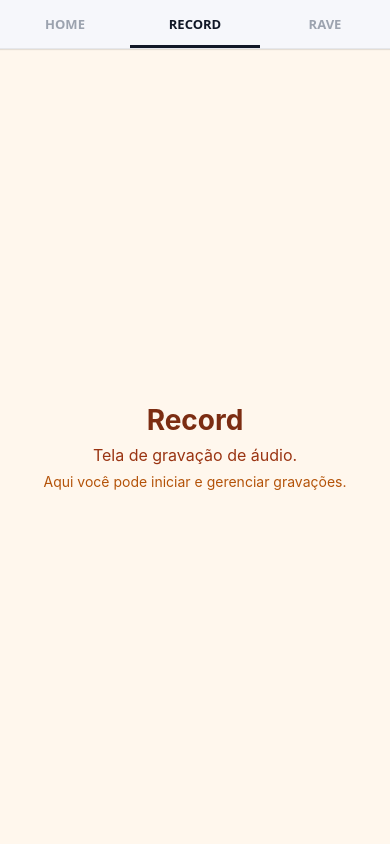
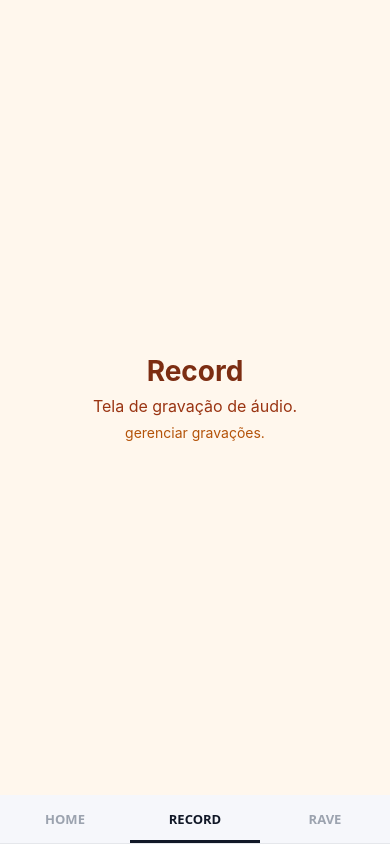
Before and after one commit to edusilvaramos/echoRave, a React Native app: screen /Record in a window 390 px wide. Built offline with nearby package versions, Linux system fonts and the light colour scheme.

Commit message:
feat navigator screens + styles

```diff
--- a/App.js
+++ b/App.js
@@ -2,59 +2,39 @@ import React from 'react';
 import { StatusBar } from 'expo-status-bar';
 import { NavigationContainer } from '@react-navigation/native';
 import { createMaterialTopTabNavigator } from '@react-navigation/material-top-tabs';
+import { tabRouteOptions, tabScreenOptions } from './assets/styles/navigationOptions';
 
 import HomeScreen from './src/screens/HomeScreen';
 import RecordScreen from './src/screens/RecordScreen';
 import RaveScreen from './src/screens/RaveScreen';
 
+// main swipe tab navigator for the three screens
 const Tab = createMaterialTopTabNavigator();
 
 export default function App() {
   return (
     <NavigationContainer>
-      <Tab.Navigator
-        screenOptions={{
-          tabBarActiveTintColor: '#111827',
-          tabBarInactiveTintColor: '#9ca3af',
-          tabBarLabelStyle: {
-            fontSize: 13,
-            fontWeight: '600',
-            textTransform: 'uppercase',
-          },
-          tabBarStyle: {
-            backgroundColor: '#f6f7fb',
-            borderBottomWidth: 1,
-            borderBottomColor: '#e5e7eb',
-          },
-          tabBarIndicatorStyle: {
-            backgroundColor: '#111827',
-            height: 3,
-          },
-        }}
-      >
+
+      {/* all screens */}
+      <Tab.Navigator screenOptions={tabScreenOptions}
+      // ux, is more easy to swipe between tabs when the tab bar is in bottom
+      tabBarPosition="bottom">
         <Tab.Screen
           name="Home"
           component={HomeScreen}
-          options={{
-            tabBarLabel: 'Home',
-          }}
+          options={tabRouteOptions.Home}
         />
         <Tab.Screen
           name="Record"
           component={RecordScreen}
-          options={{
-            tabBarLabel: 'Record',
-          }}
+          options={tabRouteOptions.Record}
         />
         <Tab.Screen
           name="Rave"
           component={RaveScreen}
-          options={{
-            tabBarLabel: 'Rave',
-          }}
+          options={tabRouteOptions.Rave}
         />
       </Tab.Navigator>
-      <StatusBar style="auto" />
     </NavigationContainer>
   );
 }
--- a/assets/styles/colors.js
+++ b/assets/styles/colors.js
@@ -1,5 +1,5 @@
 
-
+// Design tokens for consistent colors across screens, controls, and audio states.
 const colors = {
   // Backgrounds
   background: '#0B1120',
--- a/assets/styles/navigationOptions.js
+++ b/assets/styles/navigationOptions.js
@@ -1,8 +1,34 @@
-export const topTabScreenOptions = {
+// global behavior and look for the tab navigator !
+export const tabScreenOptions = {
   swipeEnabled: true,
   animationEnabled: true,
+  tabBarActiveTintColor: "#111827",
+  tabBarInactiveTintColor: "#9ca3af",
   tabBarLabelStyle: {
-    fontWeight: "700",
-    textTransform: "none",
+    fontSize: 13,
+    fontWeight: "600",
+    textTransform: "uppercase",
+  },
+  tabBarStyle: {
+    backgroundColor: "#f6f7fb",
+    borderBottomWidth: 1,
+    borderBottomColor: "#e5e7eb",
+  },
+  tabBarIndicatorStyle: {
+    backgroundColor: "#111827",
+    height: 3,
   },
 };
+
+// to keep screen files focused on content
+export const tabRouteOptions = {
+  Home: {
+    tabBarLabel: "Home",
+  },
+  Record: {
+    tabBarLabel: "Record",
+  },
+  Rave: {
+    tabBarLabel: "Rave",
+  },
+};
--- a/assets/styles/navigationStyles.js
+++ b/assets/styles/navigationStyles.js
@@ -2,6 +2,7 @@ import { StyleSheet } from "react-native";
 
 import { Fonts } from "@/constants/theme";
 
+// Generic modal spacing and touch targets.
 export const modalStyles = StyleSheet.create({
   container: {
     flex: 1,
@@ -15,6 +16,7 @@ export const modalStyles = StyleSheet.create({
   },
 });
 
+// Visual utilities for the explore header area.
 export const exploreStyles = StyleSheet.create({
   headerImage: {
     color: "#808080",
--- a/assets/styles/screenStyles.js
+++ b/assets/styles/screenStyles.js
@@ -1,5 +1,6 @@
 import { StyleSheet } from "react-native";
 
+// shared screen styles
 export const homeScreenStyles = StyleSheet.create({
   container: {
     flex: 1,
@@ -25,6 +26,7 @@ export const homeScreenStyles = StyleSheet.create({
   },
 });
 
+// warm palette helps differentiate the recording workflow from the other tabs
 export const recordScreenStyles = StyleSheet.create({
   container: {
     flex: 1,
@@ -50,6 +52,7 @@ export const recordScreenStyles = StyleSheet.create({
   },
 });
 
+// cool palette highlights the remix/processing area as a distinct step
 export const raveScreenStyles = StyleSheet.create({
   container: {
     flex: 1,
--- a/src/screens/HomeScreen.js
+++ b/src/screens/HomeScreen.js
@@ -1,16 +1,13 @@
 import React from "react";
 import { Text, View } from "react-native";
 
-import { homeScreenStyles as styles } from "@/assets/styles/screenStyles";
+import { homeScreenStyles as styles } from "../../assets/styles/screenStyles";
 
 export default function HomeScreen() {
   return (
     <View style={styles.container}>
       <Text style={styles.title}>Home</Text>
       <Text style={styles.subtitle}>Tela inicial do EchoRave.</Text>
-      <Text style={styles.hint}>
-        Arraste para o lado para navegar entre as tabs.
-      </Text>
     </View>
   );
 }
--- a/src/screens/RaveScreen.js
+++ b/src/screens/RaveScreen.js
@@ -1,16 +1,13 @@
 import React from "react";
 import { Text, View } from "react-native";
 
-import { raveScreenStyles as styles } from "@/assets/styles/screenStyles";
+import { raveScreenStyles as styles } from "../../assets/styles/screenStyles";
 
 export default function RaveScreen() {
   return (
     <View style={styles.container}>
       <Text style={styles.title}>RAVE</Text>
       <Text style={styles.subtitle}>Tela de processamento e remix.</Text>
-      <Text style={styles.hint}>
-        Use o swipe para voltar para Home ou Record.
-      </Text>
     </View>
   );
 }
--- a/src/screens/RecordScreen.js
+++ b/src/screens/RecordScreen.js
@@ -1,15 +1,14 @@
 import React from "react";
 import { Text, View } from "react-native";
 
-import { recordScreenStyles as styles } from "@/assets/styles/screenStyles";
+import { recordScreenStyles as styles } from "../../assets/styles/screenStyles";
 
 export default function RecordScreen() {
   return (
     <View style={styles.container}>
       <Text style={styles.title}>Record</Text>
       <Text style={styles.subtitle}>Tela de gravação de áudio.</Text>
-      <Text style={styles.hint}>
-        Aqui você pode iniciar e gerenciar gravações.
+      <Text style={styles.hint}>gerenciar gravações.
       </Text>
     </View>
   );
```
Also changed, not shown: 1 other file (tests, documents, lock files or other folders).
